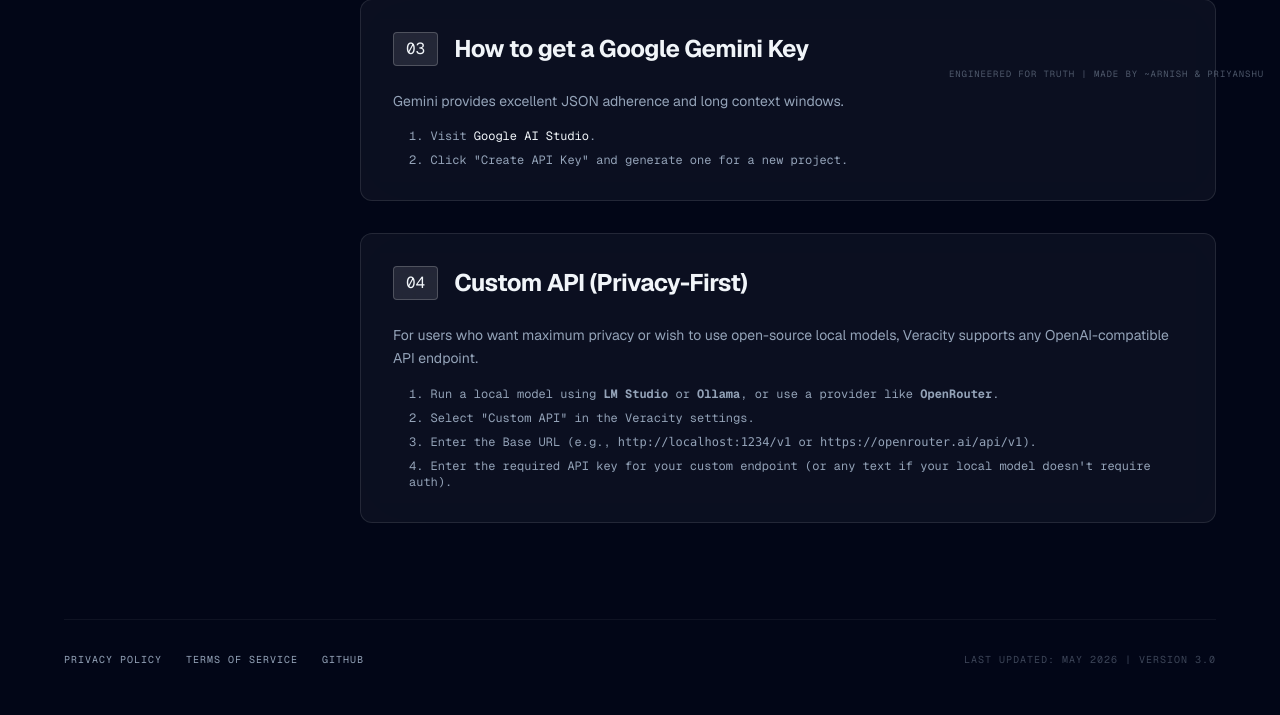
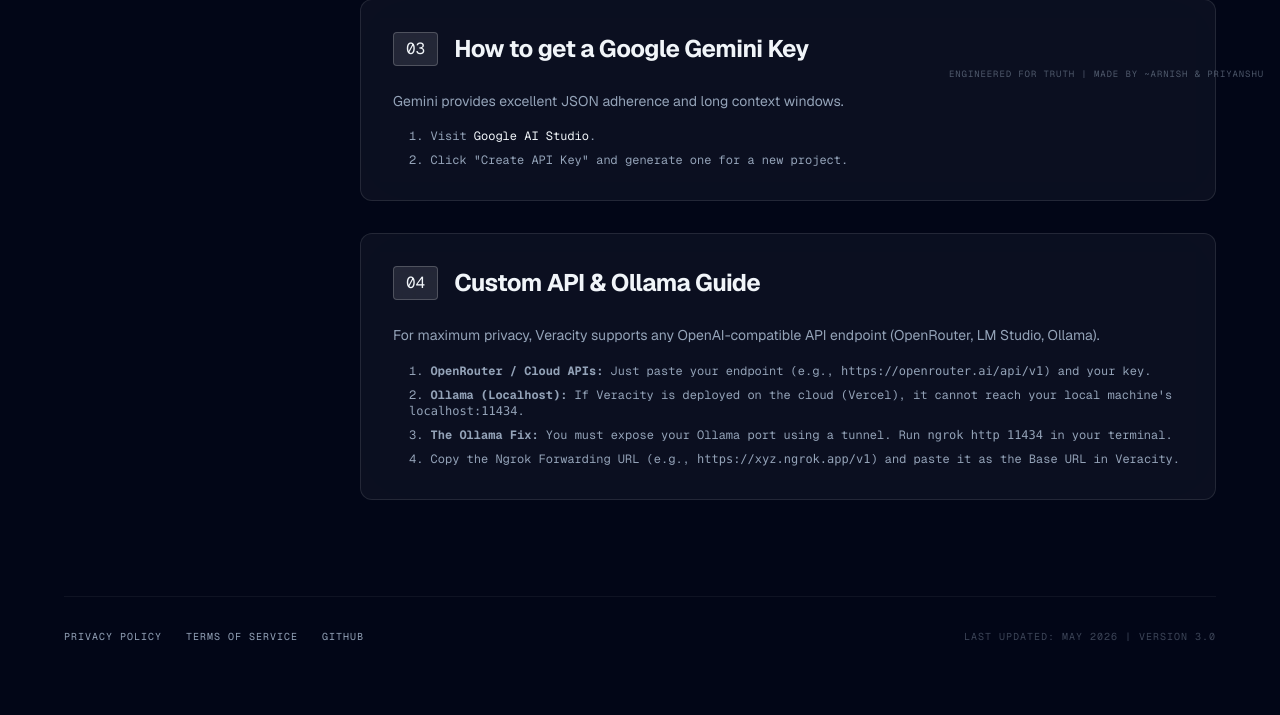
Before and after one commit to Tupu4545/Veracity, a Flask app: page /api-docs in a window 1280 px wide. Shown: the part 703-1418 px from the top of the page. After the commit the page ends 1344 px from the top, so only its background shows below. Run offline with Flask 3, Linux system fonts and the light colour scheme; some libraries are stand-ins or nearby versions.

Commit message:
docs: add specific Ollama and Ngrok instructions for Custom API

```diff
--- a/templates/api_docs.html
+++ b/templates/api_docs.html
@@ -110,15 +110,15 @@
         <div class="glass-panel rounded-xl p-8">
             <div class="flex items-center gap-4 mb-6">
                 <span class="font-mono-data text-on-surface bg-white/10 px-3 py-1 rounded border border-white/20">04</span>
-                <h3 class="font-bold text-2xl text-on-surface tracking-tight">Custom API (Privacy-First)</h3>
+                <h3 class="font-bold text-2xl text-on-surface tracking-tight">Custom API & Ollama Guide</h3>
             </div>
             <div class="text-on-surface-variant space-y-4 text-sm leading-relaxed">
-                <p>For users who want maximum privacy or wish to use open-source local models, Veracity supports any OpenAI-compatible API endpoint.</p>
+                <p>For maximum privacy, Veracity supports any OpenAI-compatible API endpoint (OpenRouter, LM Studio, Ollama).</p>
                 <ol class="list-decimal list-inside space-y-2 mt-4 ml-4 font-mono-data text-xs">
-                    <li>Run a local model using <strong>LM Studio</strong> or <strong>Ollama</strong>, or use a provider like <strong>OpenRouter</strong>.</li>
-                    <li>Select "Custom API" in the Veracity settings.</li>
-                    <li>Enter the Base URL (e.g., <code>http://localhost:1234/v1</code> or <code>https://openrouter.ai/api/v1</code>).</li>
-                    <li>Enter the required API key for your custom endpoint (or any text if your local model doesn't require auth).</li>
+                    <li><strong>OpenRouter / Cloud APIs:</strong> Just paste your endpoint (e.g., <code>https://openrouter.ai/api/v1</code>) and your key.</li>
+                    <li><strong>Ollama (Localhost):</strong> If Veracity is deployed on the cloud (Vercel), it cannot reach your local machine's <code>localhost:11434</code>.</li>
+                    <li><strong>The Ollama Fix:</strong> You must expose your Ollama port using a tunnel. Run <code>ngrok http 11434</code> in your terminal.</li>
+                    <li>Copy the Ngrok Forwarding URL (e.g., <code>https://xyz.ngrok.app/v1</code>) and paste it as the Base URL in Veracity.</li>
                 </ol>
             </div>
         </div>
```
